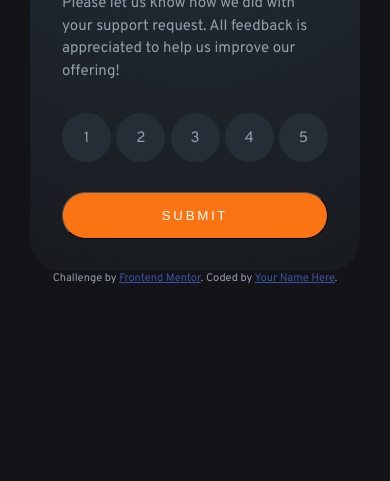
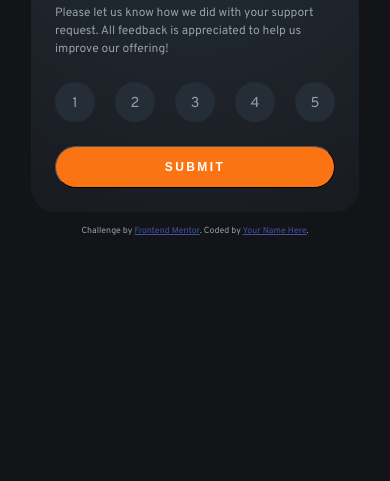
Before and after one commit to aljersulit/interactive-rating-component-main, a plain HTML site: page index.html in a window 390 px wide. Shown: the part 363-844 px from the top of the page. Drawn offline with Linux system fonts and the light colour scheme.

Commit message:
Adjusted for different device media viewport

```diff
--- a/index.html
+++ b/index.html
@@ -26,26 +26,20 @@
         <legend class="description">Please let us know how we did with your support request. All feedback is appreciated
           to help us improve our offering!</legend>
         <div class="rating-container">
-          <div class="frame">
-            <input type="radio" name="rating" id="rating-btn1" value="1" class="hidden">
-            <label for="rating-btn1">1</label>
-          </div>
-          <div class="frame">
-            <input type="radio" name="rating" id="rating-btn2" value="2" class="hidden">
-            <label for="rating-btn2">2</label>
-          </div>
-          <div class="frame">
-            <input type="radio" name="rating" id="rating-btn3" value="3" class="hidden">
-            <label for="rating-btn3">3</label>
-          </div>
-          <div class="frame">
-            <input type="radio" name="rating" id="rating-btn4" value="4" class="hidden">
-            <label for="rating-btn4">4</label>
-          </div>
-          <div class="frame">
-            <input type="radio" name="rating" id="rating-btn5" value="5" class="hidden">
-            <label for="rating-btn5">5</label>
-          </div>
+          <input type="radio" name="rating" id="rating-btn1" value="1" class="hidden">
+          <label for="rating-btn1" class="frame">1</label>
+
+          <input type="radio" name="rating" id="rating-btn2" value="2" class="hidden">
+          <label for="rating-btn2" class="frame">2</label>
+
+          <input type="radio" name="rating" id="rating-btn3" value="3" class="hidden">
+          <label for="rating-btn3" class="frame">3</label>
+
+          <input type="radio" name="rating" id="rating-btn4" value="4" class="hidden">
+          <label for="rating-btn4" class="frame">4</label>
+
+          <input type="radio" name="rating" id="rating-btn5" value="5" class="hidden">
+          <label for="rating-btn5" class="frame">5</label>
         </div>
       </fieldset>
 
--- a/style.css
+++ b/style.css
@@ -15,9 +15,13 @@
     box-sizing: border-box;
 }
 
+html {
+    font-size: 15px;
+}
+
 body {
     font-family: 'Overpass', sans-serif;
-    font-size: 15px;
+    font-size: 1rem;
     background-color: var(--veryDarkBlue);
 }
 
@@ -27,11 +31,12 @@ body {
     flex-direction: column;
     align-items: center;
     justify-content: center;
+    padding: 3rem 0;
 }
 
 .form {
     background-image: radial-gradient(circle farthest-corner at 50% 0%, var(--darkBlue) 0%, var(--veryDarkBlue) 140%);
-    max-width: 410px;
+    max-width: 27.33rem;
     padding: 2rem;
     border-radius: 2rem;
 }
@@ -40,14 +45,17 @@ body {
     background-color: var(--darkBlue);
     border-radius: 50%;
     padding: 1rem;
-    width: 49px;
-    height: 49px;
+    width: 3.333rem;
+    height: 3.333rem;
     text-align: center;
 }
 
 h1 {
     color: var(--white);
     margin: 0.9em 0 0.3em 0;
+    font-weight: 400;
+    font-size: 1.8rem;
+    font-weight: 700;
 }
 
 fieldset {
@@ -71,23 +79,49 @@ fieldset {
 .hidden {
     pointer-events: none;
     position: fixed;
-    opacity: 0;
+    display: none;
+}
+
+.hidden:checked + label.frame {
+    background-color: var(--orange);
+    color: var(--white);
+}
+
+.rating-container label {
+    font-size: 1.2rem;
+    cursor: pointer;
+    transition: 0.3s ease-out;
+}
+
+.rating-container label:hover {
+    background-color: var(--lightGray);
+    color: var(--white);
 }
 
 .btn {
     background-color: var(--orange);
     width: 100%;
+    font-size: 1rem;
+    font-weight: 700;
     height: 3.5em;
     text-transform: uppercase;
     color: var(--white);
     border-radius: 1.75em;
     border-width: 0.5px;
     letter-spacing: 0.2em;
+    cursor: pointer;
+    transition: 0.3s ease-out;
+}
+
+.btn:active {
+    background-color: var(--white);
+    color: var(--orange);
 }
 
 .attribution {
-    font-size: 11px;
+    font-size: 0.733rem;
     text-align: center;
+    margin-top: 1.5em;
     color: var(--lightGray);
 }
 
@@ -96,7 +130,33 @@ fieldset {
 }
 
 @media only screen and (max-width: 470px) {
+    html {
+        font-size: 12px;
+    }
+
     .form {
         margin: 0 2em;
     }
 }
+
+@media only screen and (max-width: 280px) {
+    html {
+        font-size: 9px;
+    }
+
+    .form {
+        margin: 0 2em;
+    }
+}
+
+@media only screen and (max-height: 500px) {
+    html {
+        font-size: 12px;
+    }
+}
+
+@media only screen and (max-height: 400px) {
+    html {
+        font-size: 10px;
+    }
+}
```
